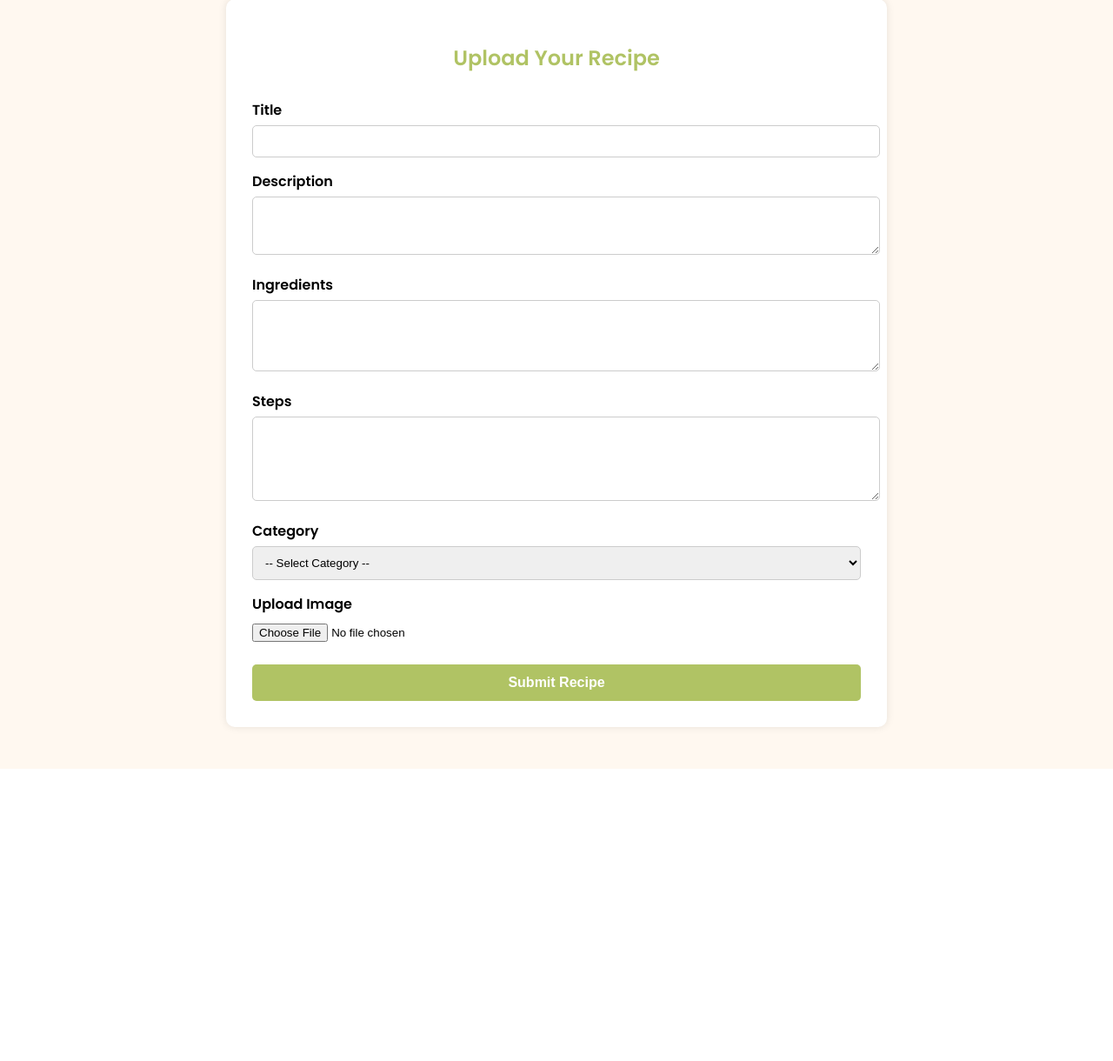
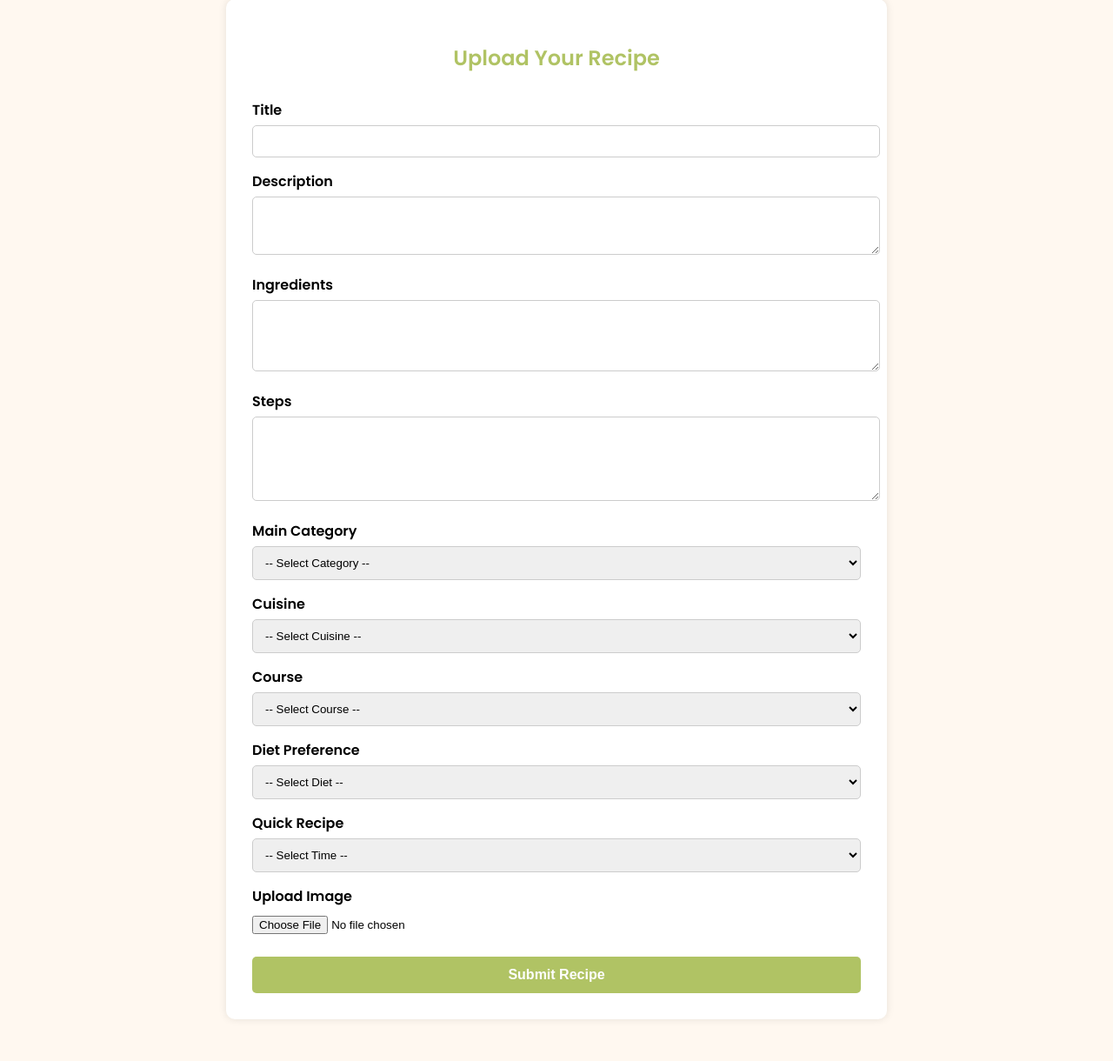
Before and after one commit to ann-riya18/Taste_It, a PHP site: page /upload_recipe.php in a window 1280 px wide. Shown: the part 49-1269 px from the top of the page at 87% size. Before the commit the page ends 933 px from the top, so only its background shows below. Run offline with PHP 8.4, Linux system fonts and the light colour scheme; the visitor is signed in with stand-in values (Sample User, id 1); data that the repository does not hold is empty.

Commit message:
Add files via upload

```diff
--- a/upload_recipe.php
+++ b/upload_recipe.php
@@ -26,6 +26,10 @@ if ($_SERVER["REQUEST_METHOD"] == "POST") {
     $ingredients = $_POST['ingredients'];
     $steps = $_POST['steps'];
     $category = $_POST['category'];
+    $cuisine = $_POST['cuisine'];
+    $course = $_POST['course'];
+    $diet = $_POST['diet'];
+    $quick_recipe = $_POST['quick_recipe'];
 
     $image_path = '';
     if (isset($_FILES['image']) && $_FILES['image']['error'] === 0) {
@@ -35,8 +39,9 @@ if ($_SERVER["REQUEST_METHOD"] == "POST") {
         move_uploaded_file($_FILES["image"]["tmp_name"], $image_path);
     }
 
-    $stmt = $conn->prepare("INSERT INTO recipes (user_id, title, description, ingredients, steps, category, image_path) VALUES (?, ?, ?, ?, ?, ?, ?)");
-    $stmt->bind_param("issssss", $user_id, $title, $description, $ingredients, $steps, $category, $image_path);
+    $stmt = $conn->prepare("INSERT INTO recipes (user_id, title, description, ingredients, steps, category, cuisine, course, diet, quick_recipe, image_path)
+                            VALUES (?, ?, ?, ?, ?, ?, ?, ?, ?, ?, ?)");
+    $stmt->bind_param("issssssssss", $user_id, $title, $description, $ingredients, $steps, $category, $cuisine, $course, $diet, $quick_recipe, $image_path);
 
     if ($stmt->execute()) {
         echo "<script>alert('Recipe uploaded successfully! It will be reviewed by an admin.'); window.location.href='user_dashboard.php';</script>";
@@ -134,13 +139,52 @@ if ($_SERVER["REQUEST_METHOD"] == "POST") {
       <label>Steps</label>
       <textarea name="steps" rows="5" required></textarea>
 
-      <label>Category</label>
+      <label>Main Category</label>
       <select name="category" required>
         <option value="">-- Select Category --</option>
         <option value="Veg">Veg</option>
         <option value="Non-Veg">Non-Veg</option>
         <option value="Dessert">Dessert</option>
         <option value="Snacks">Snacks</option>
+      </select>
+
+      <label>Cuisine</label>
+      <select name="cuisine" required>
+        <option value="">-- Select Cuisine --</option>
+        <option value="Indian">Indian</option>
+        <option value="Italian">Italian</option>
+        <option value="Chinese">Chinese</option>
+        <option value="Mexican">Mexican</option>
+        <option value="Continental">Continental</option>
+      </select>
+
+      <label>Course</label>
+      <select name="course" required>
+        <option value="">-- Select Course --</option>
+        <option value="Breakfast">Breakfast</option>
+        <option value="Lunch">Lunch</option>
+        <option value="Dinner">Dinner</option>
+        <option value="Snacks">Snacks</option>
+        <option value="Desserts">Desserts</option>
+        <option value="Drinks">Drinks</option>
+      </select>
+
+      <label>Diet Preference</label>
+      <select name="diet" required>
+        <option value="">-- Select Diet --</option>
+        <option value="Gluten-Free">Gluten-Free</option>
+        <option value="Lactose-Free">Lactose-Free</option>
+        <option value="Sugar-Free">Sugar-Free</option>
+        <option value="High-Protein">High-Protein</option>
+        <option value="Low-Fat">Low-Fat</option>
+        <option value="Low-Carb">Low-Carb</option>
+      </select>
+
+      <label>Quick Recipe</label>
+      <select name="quick_recipe" required>
+        <option value="">-- Select Time --</option>
+        <option value="Under 15 minutes">Under 15 minutes</option>
+        <option value="Under 30 minutes">Under 30 minutes</option>
       </select>
 
       <label>Upload Image</label>
```
